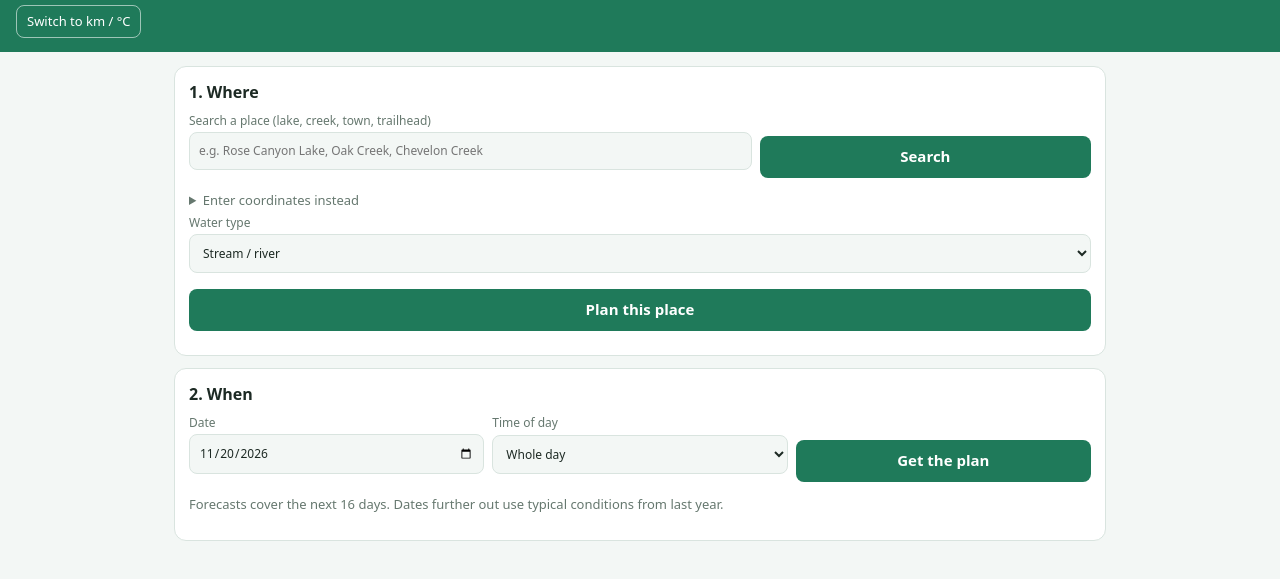
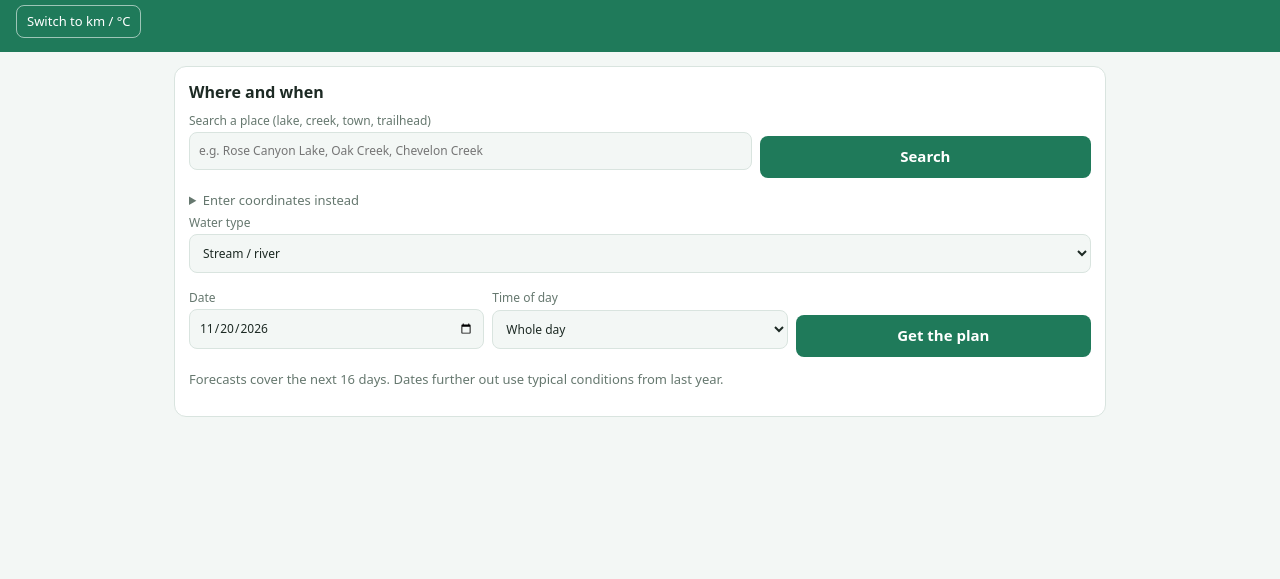
Before and after one commit to vnarendran67-bot/gone-fishin, a plain HTML site: page index.html in a window 1280 px wide. Shown: the part 67-646 px from the top of the page. Drawn offline with Linux system fonts and the light colour scheme.

Commit message:
Merge Where and When into one section with a single button
Co-Authored-By: Claude Haiku 5.5 <noreply@anthropic.com>
Claude-Session: https://claude.ai/code/session_013TAw3TgEzkyooFkjR3bRxw

```diff
--- a/index.html
+++ b/index.html
@@ -52,7 +52,7 @@ ul.tips li{margin-bottom:4px}
 <main>
 
 <section class="card">
-  <h2>1. Where</h2>
+  <h2>Where and when</h2>
   <div class="row">
     <label style="flex:2 1 260px">Search a place (lake, creek, town, trailhead)
       <input id="q" placeholder="e.g. Rose Canyon Lake, Oak Creek, Chevelon Creek" autocomplete="off">
@@ -78,13 +78,7 @@ ul.tips li{margin-bottom:4px}
       </select>
     </label>
   </div>
-  <div class="row" style="margin-top:8px"><button class="btn" onclick="usePlace()">Plan this place</button></div>
-  <div id="saved" style="margin-top:10px"></div>
-</section>
-
-<section class="card">
-  <h2>2. When</h2>
-  <div class="row">
+  <div class="row" style="margin-top:8px">
     <label>Date
       <input id="date" type="date">
     </label>
@@ -95,9 +89,10 @@ ul.tips li{margin-bottom:4px}
         <option value="pm">Afternoon (noon to dusk)</option>
       </select>
     </label>
-    <button class="btn" onclick="runPlan()">Get the plan</button>
+    <button class="btn" onclick="usePlace()">Get the plan</button>
   </div>
   <p class="muted">Forecasts cover the next 16 days. Dates further out use typical conditions from last year.</p>
+  <div id="saved" style="margin-top:10px"></div>
 </section>
 
 <div id="output" class="hidden">
@@ -177,7 +172,7 @@ function pickResult(i){
   const h = window._hits[i];
   $('lat').value = h.latitude; $('lon').value = h.longitude; $('pname').value = h.name;
   $('results').innerHTML = '';
-  $('placeMsg').textContent = `Set to ${h.name}. Check the water type, then press "Plan this place".`;
+  $('placeMsg').textContent = `Set to ${h.name}. Check the water type, then press "Get the plan".`;
   // set water type from what the search says it is
   const k = h.kind || '';
   if (['lake','reservoir','pond'].includes(k)) $('habitat').value = 'stillwater';
```
